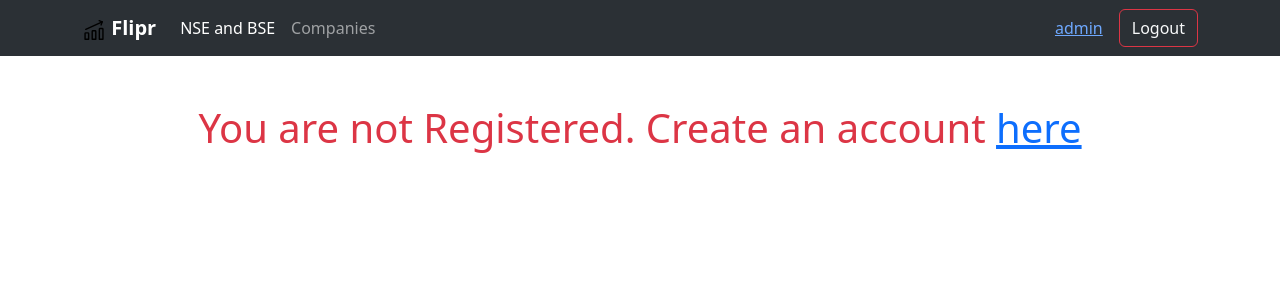
After one commit to i-AshishKumar/-Flipr-Hackathon-Fullstack-App, a Django app: page /notregistered/ in a window 1280 px wide. The commit adds this page. Shown: the top 300 px of the page. Run offline with Django 4.2, Linux system fonts and the light colour scheme; a user stored in the database is signed in.

Commit message:
mid-push

```diff
--- a/Flipr_hackathon/settings.py
+++ b/Flipr_hackathon/settings.py
@@ -140,6 +140,8 @@ DEFAULT_AUTO_FIELD = 'django.db.models.BigAutoField'
 
 REST_FRAMEWORK = {
 
+    'EXCEPTION_HANDLER': 'rest_framework.views.exception_handler',
+
     'DEFAULT_PERMISSION_CLASSES': [
         # 'rest_framework.permissions.IsAuthenticated',
     ],
--- a/frontend/templates/base.html
+++ b/frontend/templates/base.html
@@ -3,6 +3,9 @@
 <head>
     <link href="https://cdn.jsdelivr.net/npm/bootstrap@5.3.0-alpha1/dist/css/bootstrap.min.css" rel="stylesheet" integrity="sha384-GLhlTQ8iRABdZLl6O3oVMWSktQOp6b7In1Zl3/Jr59b6EGGoI1aFkw7cmDA6j6gD" crossorigin="anonymous">
     <script src="https://cdn.jsdelivr.net/npm/bootstrap@5.3.0-alpha1/dist/js/bootstrap.bundle.min.js" integrity="sha384-w76AqPfDkMBDXo30jS1Sgez6pr3x5MlQ1ZAGC+nuZB+EYdgRZgiwxhTBTkF7CXvN" crossorigin="anonymous"></script>
+
+    <!-- tailwind css -->
+    <!-- <link rel="stylesheet" href="https://cdnjs.cloudflare.com/ajax/libs/tailwindcss/2.2.19/tailwind.min.css" referrerpolicy="no-referrer" /> -->
 
     <!-- JQuery and JQuery UI -->
     <script src="https://ajax.googleapis.com/ajax/libs/jquery/3.6.1/jquery.min.js"></script>
@@ -16,9 +19,10 @@
 </head>
 
 <body>
-  <nav class="navbar navbar-expand-lg bg-body-tertiary">
-    <div class="container-fluid">
-      <svg width='24' height='24' viewBox='0 0 24 24' xmlns='http://www.w3.org/2000/svg' xmlns:xlink='http://www.w3.org/1999/xlink'><rect width='24' height='24' stroke='none' fill='#000000' opacity='0'/>
+  <nav class="navbar bg-dark navbar-expand-lg bg-body-tertiary " data-bs-theme="dark">
+    <!-- Navbar content -->
+      <div class="container">
+        <a href="/" class="navbar-brand"><svg width='24' height='24' viewBox='0 0 24 24' xmlns='http://www.w3.org/2000/svg' xmlns:xlink='http://www.w3.org/1999/xlink'><rect width='24' height='24' stroke='none' fill='#000000' opacity='0'/>
 
 
           <g transform="matrix(1.43 0 0 1.43 12 12)" >
@@ -40,8 +44,7 @@
           </g>
           </g>
           </g>
-        </svg>
-      <a class="navbar-brand" href="#">Flipr</a>
+          </svg><b> Flipr</b></a>
         <button class="navbar-toggler" type="button" data-bs-toggle="collapse" data-bs-target="#navbarSupportedContent" aria-controls="navbarSupportedContent" aria-expanded="false" aria-label="Toggle navigation">
           <span class="navbar-toggler-icon"></span>
         </button>
@@ -54,13 +57,22 @@
               <a class="nav-link" href="/companies/">Companies</a>
             </li>
           </ul>
-        <form class="d-flex" role="search">
-          <input class="form-control me-2" type="search" placeholder="Search" aria-label="Search">
-          <button class="btn btn-outline-success" type="submit">Search</button>
+          {% if user.is_authenticated %}
+            <a href="#" class="pe-3">{{user}}</a>
+            <form action="/api/logout/" method="post">
+              {%csrf_token%}
+              <button type="submit" class="btn btn-outline-danger btn-rounded text-light">Logout</button>
           </form>
+          {%else%}
+            <a href="{% url 'register' %}" class="pe-3"><button class="btn btn-outline-danger btn-rounded text-light">Sign Up</button></a>
+            <a href="{% url 'login' %}" class="ps-2 "><button class="btn btn-outline-danger btn-rounded text-light">Log in</button></a>
+          {%endif%}
+
         </div>
       </div>
   </nav>
+
+
 
     <div id="content">
         {% block content %}{% endblock %}
--- /dev/null
+++ b/frontend/templates/notregistered.html
@@ -0,0 +1,9 @@
+{% extends "base.html" %}
+{% block title %} Not Authenticated {% endblock %}
+
+
+{% block content %}
+
+<h1 class="text-danger text-center pt-5">You are not Registered. Create an account <a href="/register/" class="">here</a></h1>
+
+{% endblock %}
--- a/frontend/urls.py
+++ b/frontend/urls.py
@@ -7,4 +7,5 @@ urlpatterns = [
     path('login/',login,name="login"),
     path('nsebse/',nsebse,name='nsebse'),
     path('companies/',companies,name='companies'),
+    path('notregistered/',notRegistered,name='notregistered'),
 ]
--- a/frontend/views.py
+++ b/frontend/views.py
@@ -16,18 +16,31 @@ def home(request):
 def register(request):
     return render(request,'register.html')
 
+def notRegistered(request):
+    return render(request,'notregistered.html')
+
 def login(request):
     return render(request,'login.html')
 
+
 def nsebse(request):
-    endpoint1 = rq.get('http://localhost:8000/api/bse/').json()
-    endpoint2 = rq.get('http://localhost:8000/api/nse/').json()
-    bseData = helper(endpoint1)
-    nseData = helper(endpoint2)
-    return render(request,'nsebse.html',{'bseData':bseData,'nseData':nseData})
+    if request.user.is_authenticated:
+        endpoint1 = rq.get('http://localhost:8000/api/bse/').json()
+        endpoint2 = rq.get('http://localhost:8000/api/nse/').json()
+        bseData = helper(endpoint1)
+        nseData = helper(endpoint2)
+        return render(request,'nsebse.html',{'bseData':bseData,'nseData':nseData})
+    else:
+        return render(request,'notauth.html')
 
 def companies(request):
-    return render(request,'companies.html')
+    if request.user.is_authenticated:
+
+        return render(request,'companies.html')
+    else:
+        return render(request,'notauth.html')
+
+
 
 
 
```
Also changed, not shown: authentication/views.py (+8 -5 lines), frontend/templates/home.html (+6 -37 lines), frontend/templates/notauth.html (added, +9 -0 lines), db.sqlite3, frontend/templates/companies.html (line endings or trailing spaces), frontend/templates/profile.html (added). Lines whose indentation alone changed are shown as unchanged.
